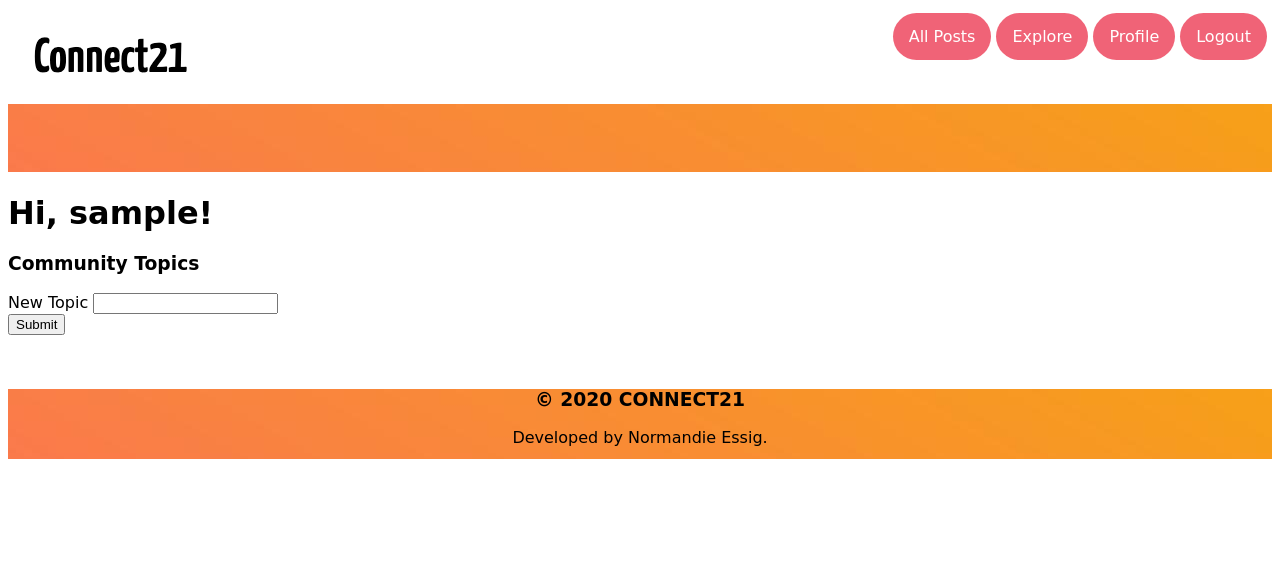
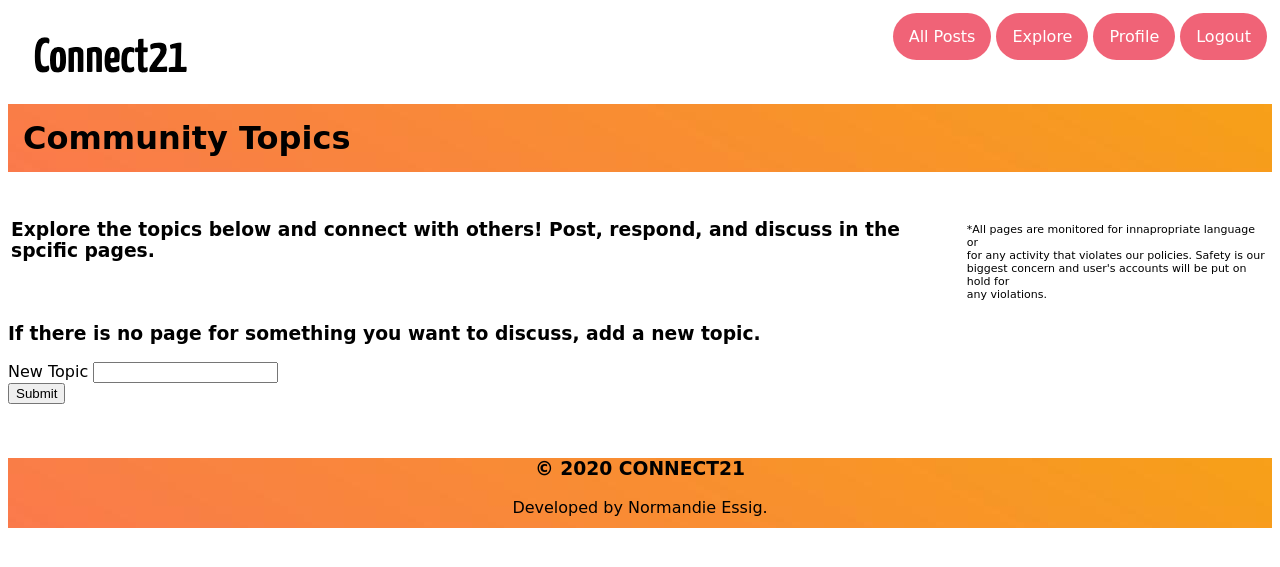
Before and after one commit to nessig12/Connect21, a Flask app: page /explore in a window 1280 px wide. Shown: the top 567 px of the page. Run offline with Flask 2, Linux system fonts and the light colour scheme; the visitor is signed in with stand-in values (Sample User, id 1); data comes from the database, SQL or seed files in the repository; both versions use the stored data as it was after the commit; data that the repository does not hold is empty; some libraries are stand-ins or nearby versions.

Commit message:
Updated Explore Page

```diff
--- a/app/templates/base.html
+++ b/app/templates/base.html
@@ -8,6 +8,9 @@
     <style type="text/css">
         body{
             font-family: "Comic Sans MS", cursive, sans-serif;
+        }
+        .explore a{
+            color: black;
         }
         .inout {
             background: #f06377;
@@ -21,19 +24,22 @@
             background-image:url({{ url_for('static', filename='gradient.jpg') }});
             padding: 15px;
         }
-        ul {
+        .nav ul {
             list-style-type: none;
             overflow: hidden;
             margin: 0;
             padding: 0;
         }
-        li a {
+        .nav li a {
           display: block;
           color: white;
           text-align: center;
           padding: 14px 16px;
           text-decoration: none;
-          float: left;
+          float: right;
+        }
+        .navleft{
+            float: left;
         }
         .nav {
             background-color: white;
@@ -88,8 +94,10 @@
 <body>
     <div class="nav">
         <ul>
-            <li><a href="{{ url_for('main.about') }}"><img src="{{url_for('static', filename='21.png')}}" alt="Connect21"></a></li>
-
+            <div class="navleft">
+                <li><a href="{{ url_for('main.about') }}"><img src="{{url_for('static', filename='21.png')}}" alt="Connect21"></a></li>
+            </div>
+            <div class="navright">
             {% if current_user.is_anonymous %}
             <li><a class="inout" href="{{ url_for('auth.login') }}">{{ _('Sign In') }}</a></li>
             <li><a class="inout" href="{{ url_for('auth.register') }}">{{ _('Sign Up') }}</a></li>
@@ -100,6 +108,7 @@
             <li><a class="inout" href="{{ url_for('main.pages') }}">All Posts</a></li>
 
             {% endif %}
+
         </ul>
     </div>
 
--- a/app/templates/explore.html
+++ b/app/templates/explore.html
@@ -2,18 +2,31 @@
 {% import 'bootstrap/wtf.html' as wtf %}
 
 {% block app_content %}
-    <h1 class="title"><br></h1>
-    <h1>{{ _('Hi, %(username)s!', username=current_user.username) }}</h1>
-    <h3> Community Topics</h3>
+    <h1 class="title"> Community Topics<br></h1>
+
+    <table>
+    	<tr>
+    		<td>
+    			<h3> Explore the topics below and connect with others! Post, respond, and discuss in the spcific pages.</h3>
+    		</td>
+    		<td>
+    			 <p style="font-size: 11px"> <br><br>*All pages are monitored for innapropriate language or <br>for any activity that violates our policies. Safety is our <br>biggest concern and user's accounts will be put on hold for <br>any violations.</p>
+    		</td>
+    	</tr>
+    </table>
+
     <!-- Code to go trough all the topic pages-->
-    <ul>
-    {% for topic in topics %}
+    <div class="explore">
+	    <ul>
+	    {% for topic in topics %}
 
-        <li> <a href="{{ url_for('main.topic_page')}}">{{ topic.topic }}</a></li>
-    {% endfor %}
-    </ul>
+	        <li> <a href="{{ url_for('main.topic_page')}}">{{ topic.topic }}</a></li>
+	    {% endfor %}
+	    </ul>
+	</div>
+    <!-- add a new topic page -->
 
-    <!-- add a new topic page -->
+    <h3> If there is no page for something you want to discuss, add a new topic. </h3>
     {% if form1 %}
     {{ wtf.quick_form(form1) }}
     <br>
```
Also changed, not shown: app.db, 2 other files.
